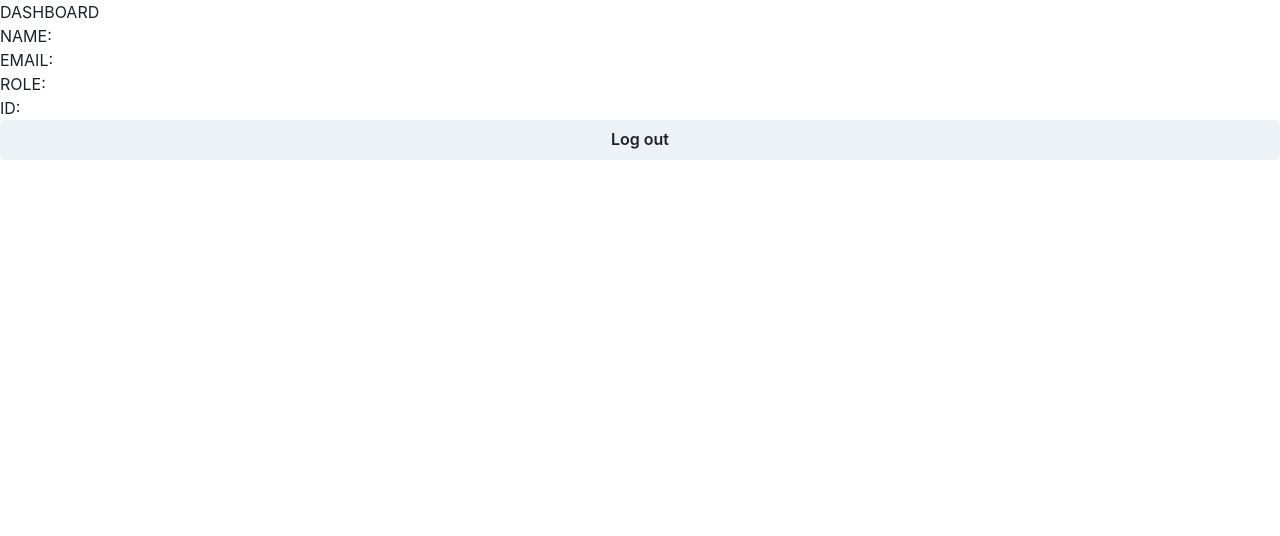
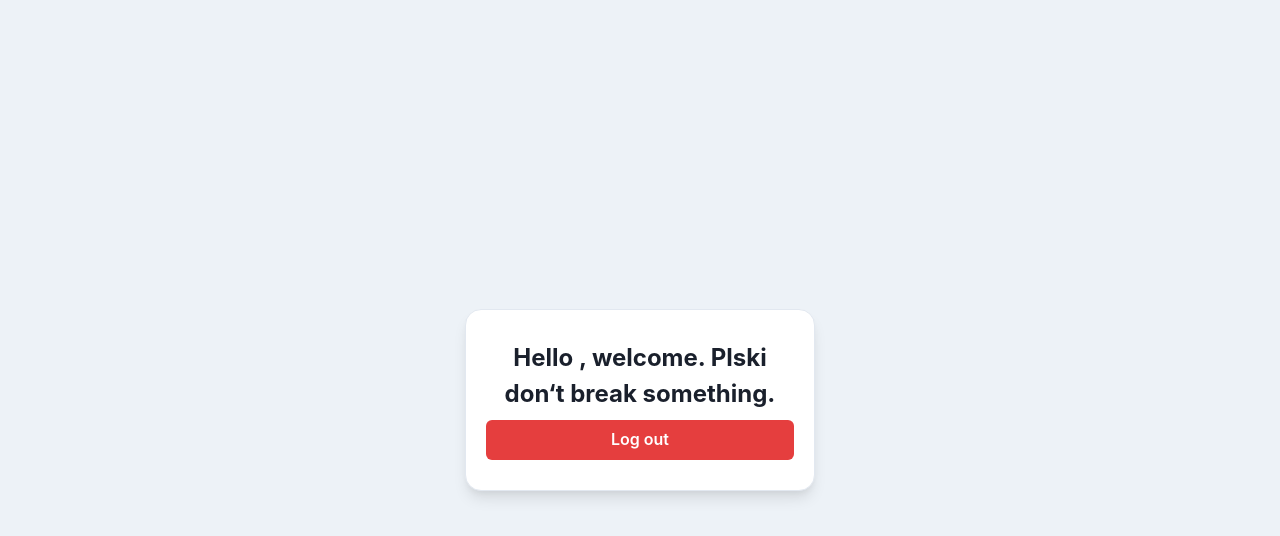
Before and after one commit to shovancak/learning-playground, a Next.js app: page /dashboard in a window 1280 px wide. Shown: the top 536 px of the page. Built offline with nearby package versions, Linux system fonts and the light colour scheme; no server answers.

Commit message:
Add styles to dashboard.

```diff
--- a/src/pages/dashboard.tsx
+++ b/src/pages/dashboard.tsx
@@ -1,4 +1,4 @@
-import { Button, Flex, Spinner, Text } from '@chakra-ui/react'
+import { Button, Flex, Spinner, Text, VStack } from '@chakra-ui/react'
 import type { NextPage } from 'next'
 import Head from 'next/head'
 import { useAuth } from 'providers/User'
@@ -12,21 +12,47 @@ const Dashboard: NextPage = () => {
 
   return (
     <>
-      <Head>Dashboard</Head>
-
-      <Flex flexDirection="column">
-        <Text>DASHBOARD</Text>
-        <Text>NAME: {userData?.name}</Text>
-        <Text>EMAIL: {userData?.email}</Text>
-        <Text>ROLE: {userData?.role}</Text>
-        <Text>ID: {userData?.id}</Text>
+      <Head>
+        <title>Dashboard</title>
+      </Head>
+      <Flex
+        direction="column"
+        align="center"
+        h="100vh"
+        justify="center"
+        bgColor="gray.100"
+      >
+        <Flex
+          bgColor="white"
+          shadow="lg"
+          borderColor="gray.200"
+          borderWidth="1px"
+          height="fit-content"
+          width="350px"
+          borderRadius="2xl"
+          direction="column"
+          justify="space-between"
+          align="center"
+          py="30px"
+          px="20px"
+        >
+          <VStack w="full">
+            <Text fontSize="2xl" fontWeight="bold" textAlign="center">
+              {`Hello ${
+                userData?.name ?? ''
+              }, welcome. Plski don‘t break something.`}
+            </Text>
             <Button
+              w="full"
+              colorScheme="red"
               onClick={async () => {
                 await logOut()
               }}
             >
               Log out
             </Button>
+          </VStack>
+        </Flex>
       </Flex>
     </>
   )
```
Lines whose indentation alone changed are shown as unchanged.
